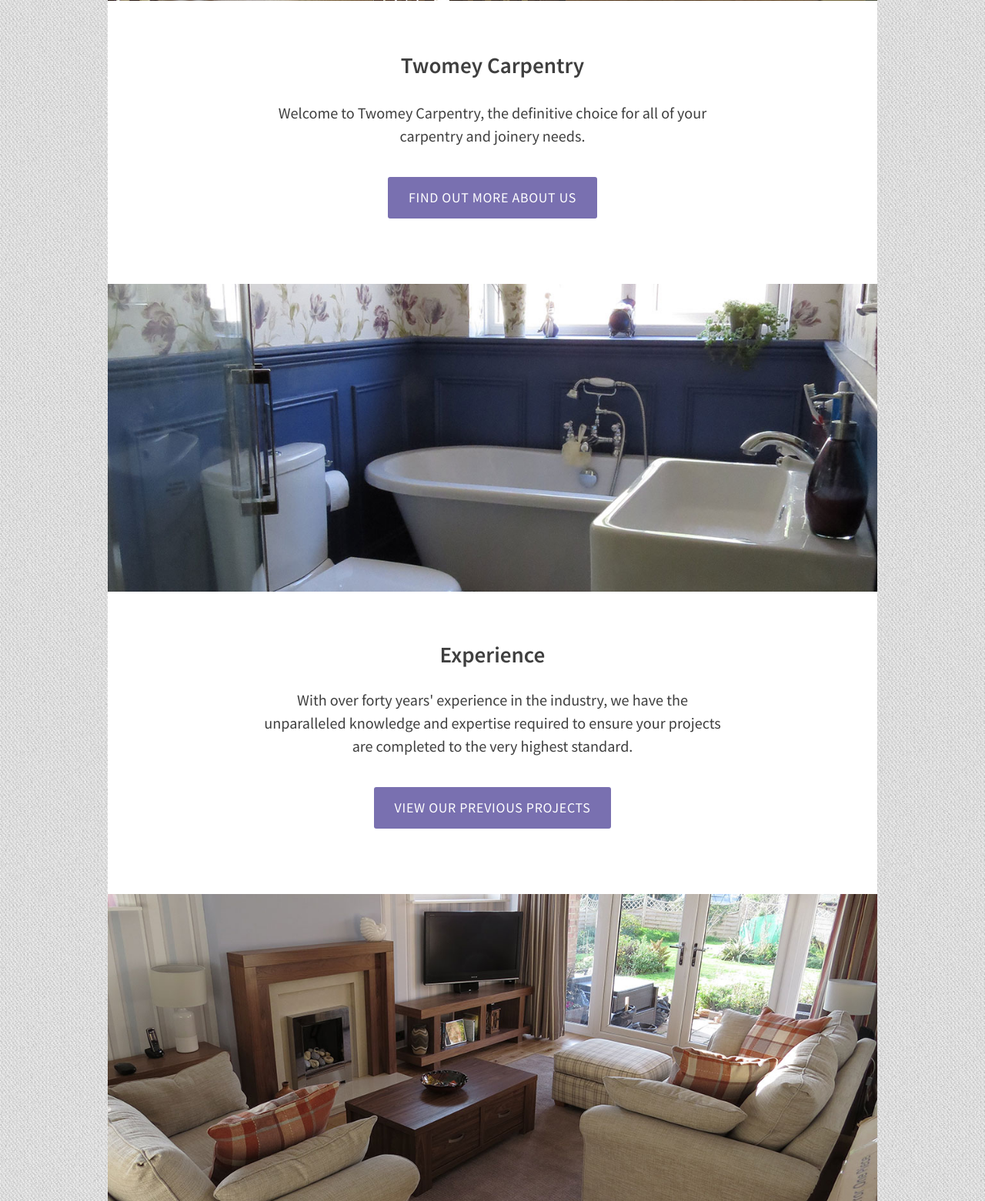
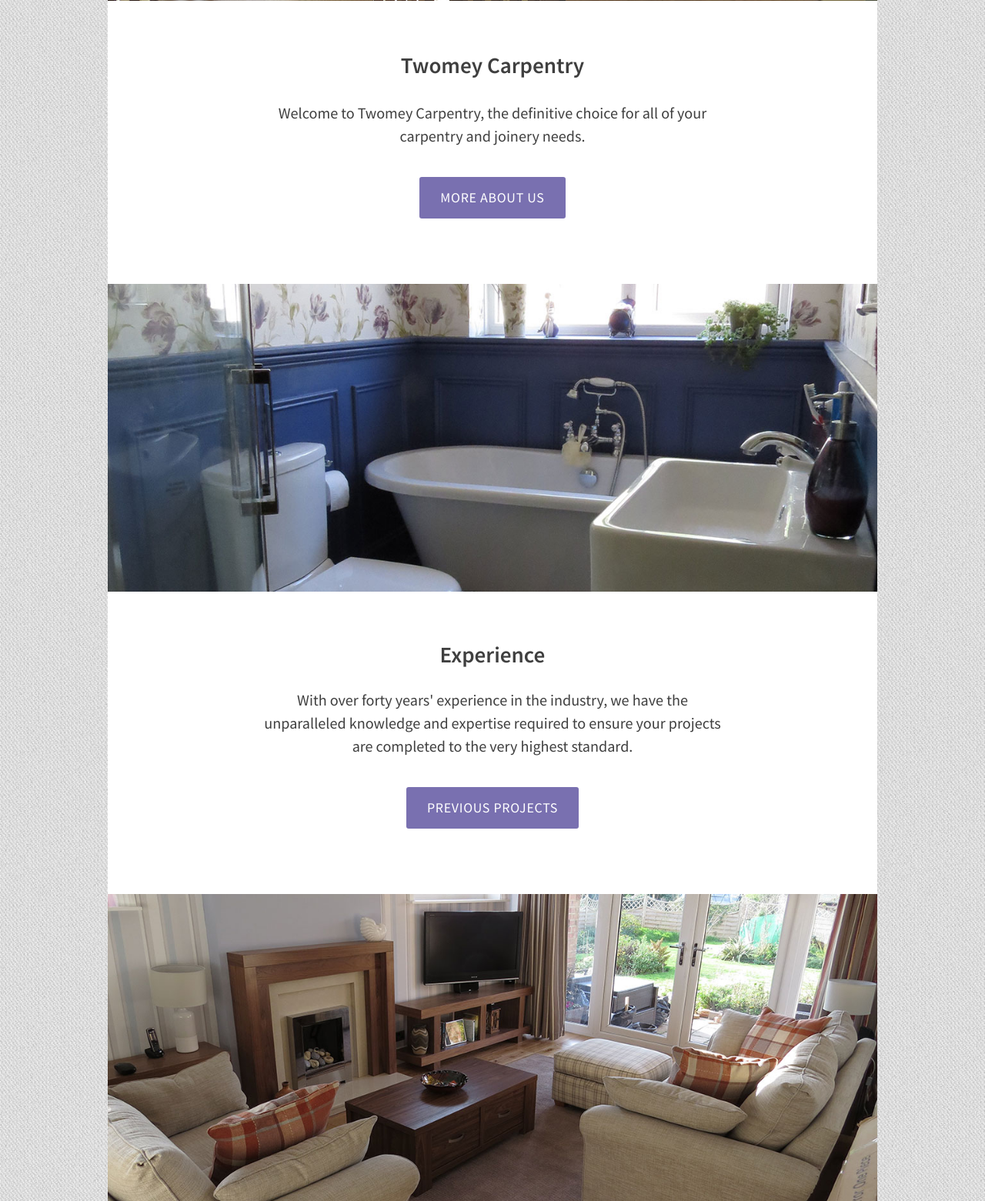
Before and after one commit to LukeTwomey/twomeycarpentry, a PHP site: page / in a window 1280 px wide. Shown: the part 491-2052 px from the top of the page at 77% size. Run offline with PHP 8.4, Linux system fonts and the light colour scheme.

Commit message:
Trim homepage CTA text

```diff
--- a/index.php
+++ b/index.php
@@ -21,7 +21,7 @@
                     <div class="content">
                         <h1>Twomey Carpentry</h1>
                         <p>Welcome to Twomey Carpentry, the definitive choice for all of your carpentry and joinery needs.</p>
-                        <a href="about" class="button">Find out more about us</a>
+                        <a href="about" class="button">More about us</a>
                     </div>
                 </div>
 
@@ -32,7 +32,7 @@
                     <div class="content">
                         <h2>Experience</h2>
                         <p>With over forty years' experience in the industry, we have the unparalleled knowledge and expertise required to ensure your projects are completed to the very highest standard.</p>
-                        <a href="projects" class="button">View our previous projects</a>
+                        <a href="projects" class="button">Previous projects</a>
                     </div>
                 </div>
 
@@ -44,7 +44,7 @@
                         <h2>Services</h2>
                         <p>Covering Bexhill, Eastbourne and Hastings, we provide a wide range of services.<p>
                         <p>From smaller jobs such as putting up shelves and hanging doors, to larger projects like kitchen fitting and flooring.</p>
-                        <a href="/" class="button">View services we provide</a>
+                        <a href="/" class="button">Services we provide</a>
                     </div>
                 </div>
 
```
